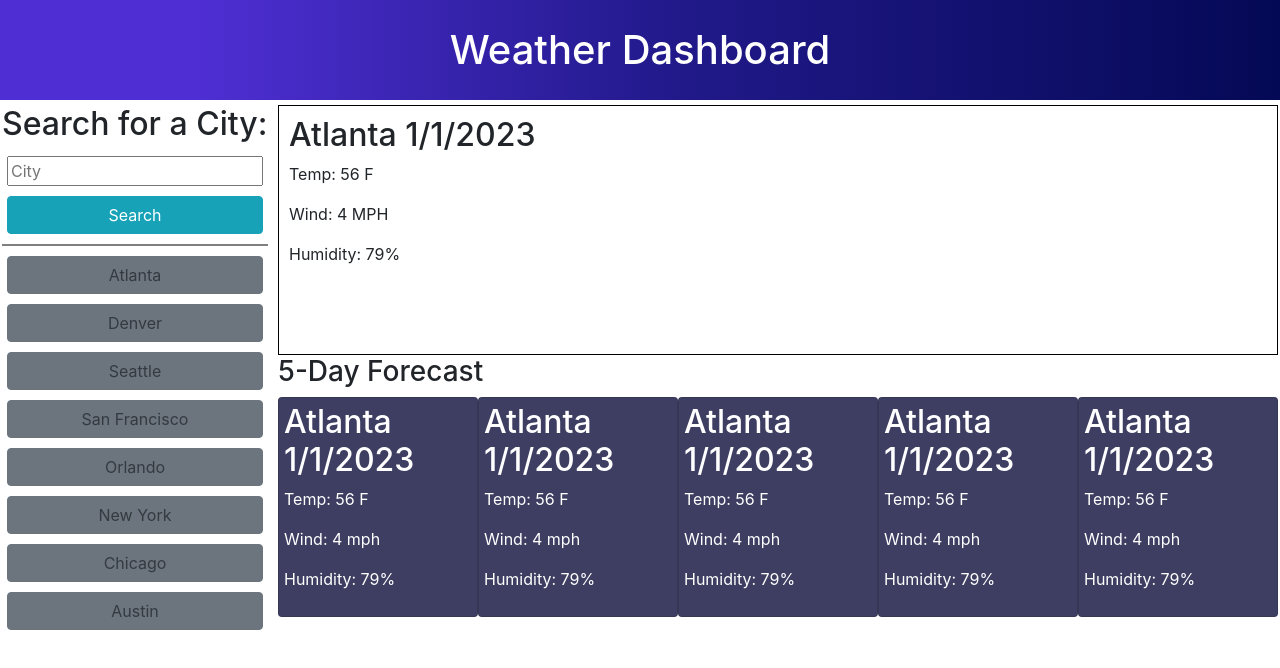
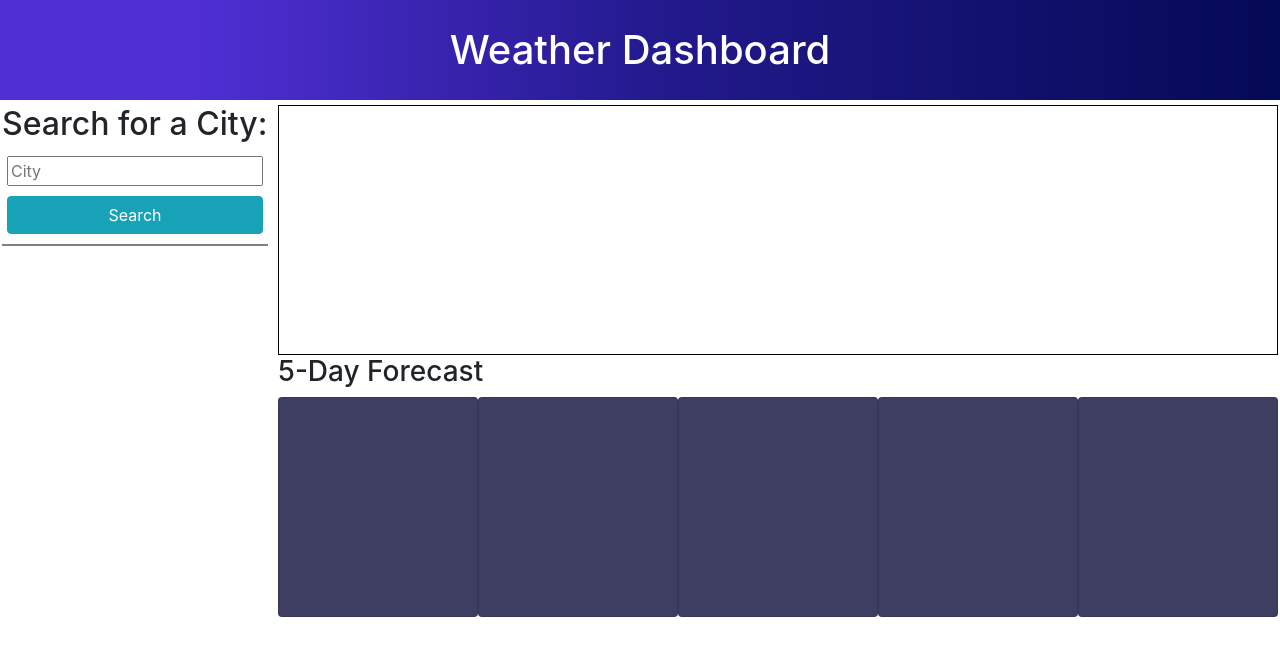
Before and after one commit to Luffykun20/Weather-Dashboard, a plain HTML site: page index.html in a window 1280 px wide. Drawn offline with nearby package versions, Linux system fonts and the light colour scheme; no server answers.

Commit message:
readme done

```diff
--- a/assets/script.js
+++ b/assets/script.js
@@ -1,15 +1,21 @@
+//apikey to have permission to fetch data
 const apiKey = "9f22897565b785c5e1809cff5dde2ef9";
-//const onecallLink = `https://api.openweathermap.org/data/2.5/onecall?lat=${lat}&lon=${lon}&appid=${apiKey}`;
-//const geocodeLink = `https://api.openweathermap.org/geo/1.0/direct?q=${city}&appid=${apiKey}`
+
 var cities = document.getElementById("city-input");
 var worldCities = [];
 
+// handles search button form
 function searchCity(event) {
     event.preventDefault();
     const towns = cities.value;
-    if (worldCities.includes(towns) === false ) {
+
+    //checks if what we searched already exists
+    //If not, then push new search to empty array
+        if (worldCities.includes(towns) === false ) {
         worldCities.push(towns);
+        //save to local storage
         localStorage.setItem("history",JSON.stringify(worldCities));
+
 
         displayCities();
     }
@@ -17,10 +23,11 @@ function searchCity(event) {
     getCoords(towns);
 
 }
-
+// adding click function to search button
 var searchButton = document.getElementById("search-btn");
 searchButton.addEventListener("click", searchCity)
 
+// function to fetch the cities coordinates
 function getCoords(city) {
     const geoLink = `https://api.openweathermap.org/geo/1.0/direct?q=${city}&appid=${apiKey}`
     fetch(geoLink).then((response) => {
@@ -31,11 +38,13 @@ function getCoords(city) {
             const lat = data[0].lat;
             const lon = data[0].lon;
 
+            // run trough getForecast function
             getForecast(city, lat, lon);
         });
     });
 }
 
+// function to fetch forecast weather (from city coordinates)
 function getForecast(city, lat, lon) {
     const apiLink = `https://api.openweathermap.org/data/2.5/onecall?lat=${lat}&lon=${lon}&appid=${apiKey}`;
     fetch(apiLink).then((response) => {
@@ -50,30 +59,35 @@ function getForecast(city, lat, lon) {
                 daily.push(data.daily[i])
             }
 
+            // create HTML using given data
             htmlCreater(city, current, daily);
         });
     });
 
 
 }
+// current board
+var presentBox = document.getElementById("current");
 
-var presentBox = document.getElementById("current");
+// 5-day forecast cards
 var foreCastBox = document.getElementById("cards");
 
+// function to create HTML
 function htmlCreater(city, current, daily) {
 
-    //current
+    //destroys all children in current board so we can make copies
     presentBox.replaceChildren();
 
     const presentDate = unixToDate(current.dt);
     const presentIcon = `http://openweathermap.org/img/wn/${current.weather[0].icon}@2x.png`
+    // makes data visible in console application tools
     console.log(city, current, daily);
 
     // h2-cityname-date-icon
     let cityName = document.createElement("h2");
     cityName.innerHTML = `${city} (${presentDate}) <img src = ${presentIcon} />`;
 
-    //temp
+    //temperature
     const presentTemp = document.createElement("p");
     presentTemp.textContent = `Temp: ${kelvToFahr(current.temp)}°F`
 
@@ -90,7 +104,7 @@ function htmlCreater(city, current, daily) {
     presentBox.appendChild(presentWind);
     presentBox.appendChild(presentHumidity);
 
-    //5-day forecast card
+    //destroys all children in 5-day forecast cards so we can make copies
     foreCastBox.replaceChildren();
     for (let i = 0; i < daily.length; i++) {
         const day =daily[i];
@@ -105,26 +119,27 @@ function htmlCreater(city, current, daily) {
         <p>Wind: ${day.wind_speed} MPH</p>
         <p>Humidity: ${day.humidity}%</p>
         `;
+
         foreCastBox.appendChild(dayCard);
 
-        //date
-        //icon
-        //temp
-        //wind
-        //humidity
 
     }
 
 }
+
+//convert unix to readable data format
 function unixToDate(unix) {
     const date = new Date(unix * 1000);
+    console.log(date);
+
     const month = date.getMonth() + 1;
-    const day = date.getUTCDate();
-    const year = date.getUTCFullYear();
+    const day = date.getDate();
+    const year = date.getFullYear();
 
     return `${month}/${day}/${year}`
 
 }
+//function to convert Kelvin units to fahrenheit units
 function kelvToFahr(K) {
     let F = 1.8 * (K-273) + 32;
 
@@ -132,63 +147,35 @@ function kelvToFahr(K) {
 }
 
 function displayCities() {
-    const localData = JSON.parse(localStorage.getItem("history"));
+    //get data from local storage
+    let localData = JSON.parse(localStorage.getItem("history"));
+
+    // empty array becomes localstorage data
     if (localData) {
         worldCities = localData;
+
+
         var record = document.getElementById("record");
         record.innerHTML = "";
 
+        //loop through search history and creates buttons for searched cities
         for ( let i = 0; i < worldCities.length; i++){
             record.innerHTML += `<button class="btn btn-secondary text-dark directButton" >${worldCities[i]}</button>`
         }
         var directButton = document.querySelectorAll(".directButton");
         for (let i = 0; i < directButton.length; i++){
+
+            // get textcontent and run fetch
             directButton[i].addEventListener("click",function(){
                 let city = this.textContent;
                 getCoords(city);
             })
         }
     }
+}
 
 
-}
-
+//load search history on page load
 displayCities();
 
 getCoords(worldCities[worldCities.length - 1])
-
-
-//var cities = document.getElementById("city-input");
-//var history = document.getElementById("record");
-//var weatherDisplay = document.getElementById("weather-display");
-//var present = document.getElementById("current");
-//var foreCast= document.getElementById("forecast");
-//var cards= document.getElementById("cards");
-//var searchButton = document.getElementById("search-btn");
-
-//searchButton.addEventListener("click",function(event){
- //   event.preventDefault();
-  //  var towns = cities.value
-  //  checkWeather(towns);
-//})
-
-//function checkWeather(cityname){
- //   const requestedUrl = `https://api.openweathermap.org/data/2.5/weather?q=${cityname}&appid=6cae72ceffa8ab3592c297eac91ff1b1&units=imperial`
-
-//fetch(requestedUrl)
-//.then(function(response){
-  //  return response.json();
-//})
-//.then(function(currentweather){
-  //  console.log(currentweather);
-   // const futureWeather = `https://api.openweathermap.org/data/2.5/forecast?q=${cityname}&appid=6cae72ceffa8ab3592c297eac91ff1b1&units=imperial`
-    //fetch(futureWeather)
- //   .then (function(response){
- //       return response.json();
-
- //   })
- //   .then(function(futureWeather){
- //       console.log(futureWeather);
- //   })
-
-//})
--- a/index.html
+++ b/index.html
@@ -4,6 +4,7 @@
     <meta charset="UTF-8" />
     <meta http-equiv="X-UA-Compatible" content="IE=edge" />
     <meta name="viewport" content="width=device-width, initial-scale=1.0" />
+    <!--Bootstrap Link-->
     <link rel="stylesheet" href="https://cdn.jsdelivr.net/npm/bootstrap@4.3.1/dist/css/bootstrap.min.css"
         integrity="sha384-ggOyR0iXCbMQv3Xipma34MD+dH/1fQ784/j6cY/iJTQUOhcWr7x9JvoRxT2MZw1T" crossorigin="anonymous" />
     <link rel="stylesheet" href="./assets/style.css" />
@@ -16,61 +17,40 @@
     </header>
     <main>
         <aside>
+            <!--Search Navigator-->
             <form>
                 <h2>Search for a City:</h2>
                 <input id="city-input" name="city" placeholder="City" type="text" />
                 <button class="btn btn-info" id="search-btn">Search</button>
             </form>
+            <!--cities search history-->
             <div id="record">
-                 <button class="btn btn-secondary text-dark" >Atlanta</button>
-                 <button class="btn btn-secondary text-dark">Denver</button>
-                 <button class="btn btn-secondary text-dark">Seattle</button>
-                 <button class="btn btn-secondary text-dark">San Francisco</button>
-                 <button class="btn btn-secondary text-dark">Orlando</button>
-                 <button class="btn btn-secondary text-dark">New York</button>
-                 <button class="btn btn-secondary text-dark">Chicago</button>
-                 <button class="btn btn-secondary text-dark">Austin</button>
+
             </div>
         </aside>
         <div id="weather-display">
+            <!--current weather board-->
             <div id="current">
-                <h2>Atlanta 1/1/2023</h2>
-                <p>Temp: 56 F</p>
-                <p>Wind: 4 MPH</p>
-                <p>Humidity: 79%</p>
+
             </div>
+            <!-- 5-day forecast small boards-->
             <div id="forecast">
                 <h3> 5-Day Forecast</h3>
                 <div id="cards">
                     <div class="card">
-                        <h2>Atlanta 1/1/2023</h2>
-                        <p>Temp: 56 F</p>
-                        <p>Wind: 4 mph</p>
-                        <p>Humidity: 79%</p>
+
                     </div>
                     <div class="card">
-                        <h2>Atlanta 1/1/2023</h2>
-                        <p>Temp: 56 F</p>
-                        <p>Wind: 4 mph</p>
-                        <p>Humidity: 79%</p>
+
                     </div>
                     <div class="card">
-                        <h2>Atlanta 1/1/2023</h2>
-                        <p>Temp: 56 F</p>
-                        <p>Wind: 4 mph</p>
-                        <p>Humidity: 79%</p>
+
                     </div>
                     <div class="card">
-                        <h2>Atlanta 1/1/2023</h2>
-                        <p>Temp: 56 F</p>
-                        <p>Wind: 4 mph</p>
-                        <p>Humidity: 79%</p>
+
                     </div>
                     <div class="card">
-                        <h2>Atlanta 1/1/2023</h2>
-                        <p>Temp: 56 F</p>
-                        <p>Wind: 4 mph</p>
-                        <p>Humidity: 79%</p>
+
                     </div>
                 </div>
             </div>
```
Also changed, not shown: assets/weather-dashboard.PNG (added), 1 other file.
